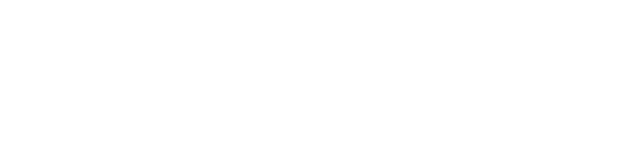
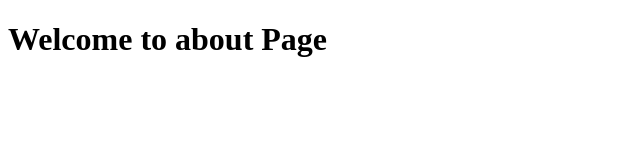
Before and after one commit to AmarRajanMishra/Github-Tutorial, a plain HTML site: page about.html in a window 1280 px wide. Shown: the whole page, without its empty margins (0-640 px from the left). Drawn offline with Linux system fonts and the light colour scheme.

Commit message:
update some new files

```diff
--- a/about.html
+++ b/about.html
@@ -7,6 +7,6 @@
     <title>Document</title>
 </head>
 <body>
-
+    <h1>Welcome to about Page</h1>
 </body>
 </html>
```
Also changed, not shown: index.html (+1 -1 lines).
